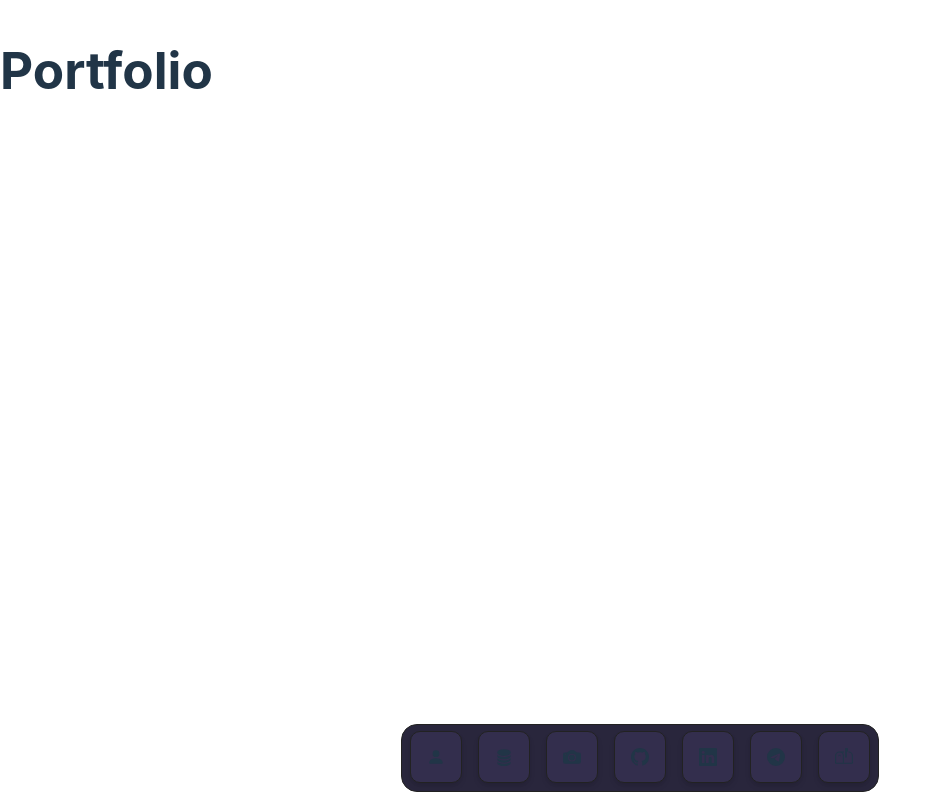
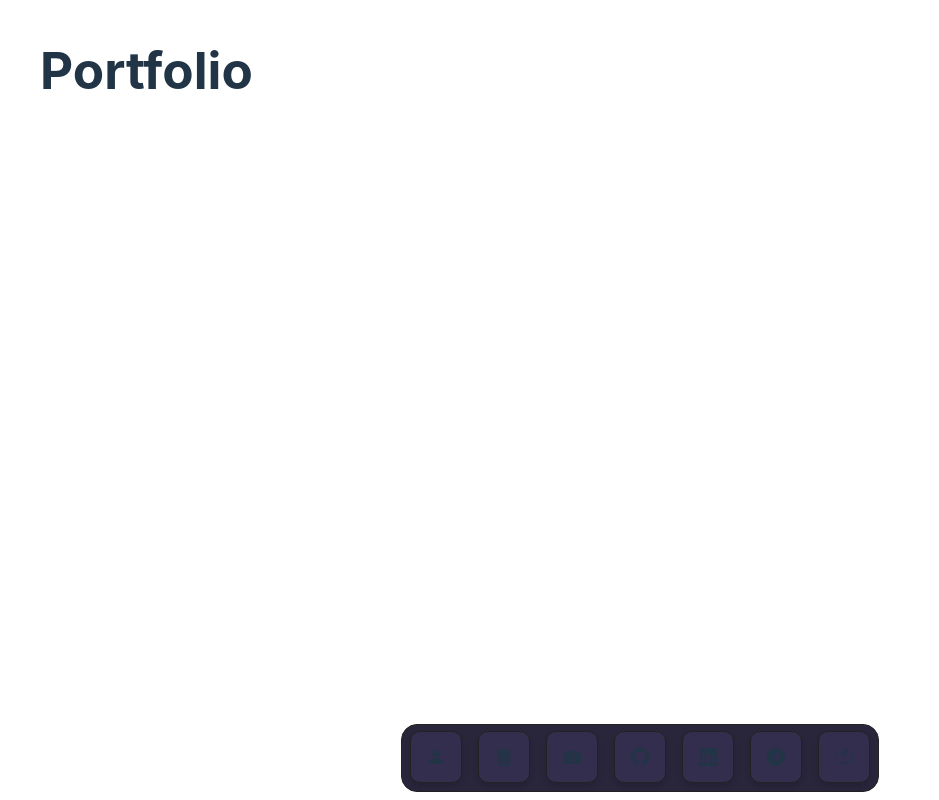
Before and after one commit to Juan1mera/Portfolio, a React (Vite) app: page / in a window 1280 px wide. Shown: the whole page, without its empty margins (0-939 px from the left). Built offline with nearby package versions, Linux system fonts and the light colour scheme.

Commit message:
style: Agregando padding al container global

```diff
--- a/src/styles/global.css
+++ b/src/styles/global.css
@@ -2,4 +2,5 @@
     display: flex;
     height: 100%;
     width: 100%;
+    padding: 40px;
 }
```
